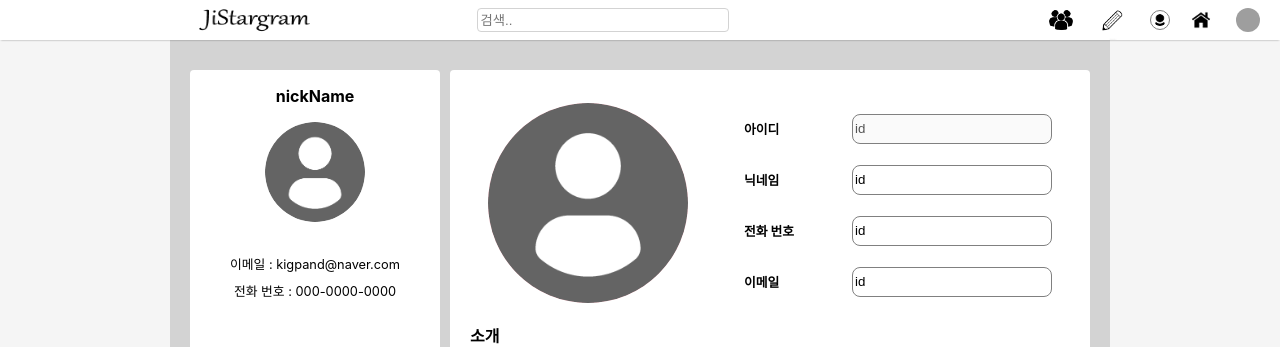
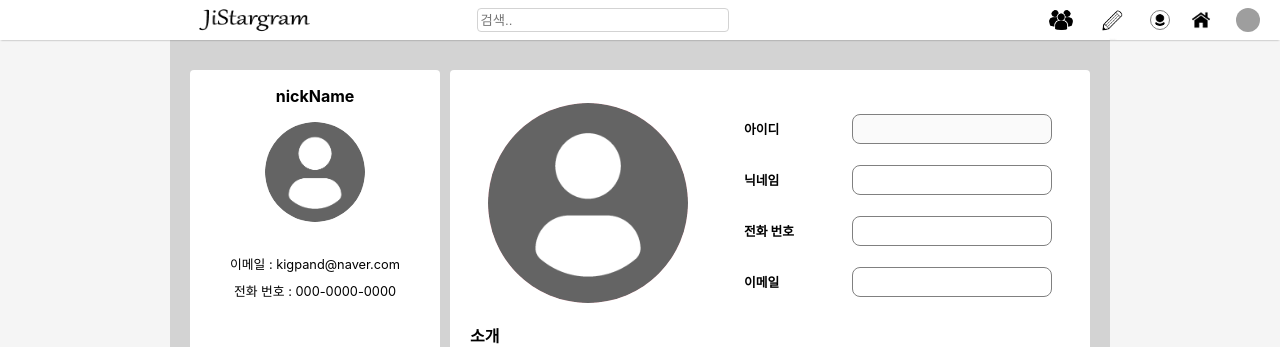
Before and after one commit to kigpand/clonestargram, a Next.js app: page /profile in a window 1280 px wide. Shown: the top 347 px of the page. Built offline with nearby package versions, Linux system fonts and the light colour scheme; grey boxes are pictures that could not be loaded.

Commit message:
profile input data처리

```diff
--- a/components/profile/body/ProfileBody.tsx
+++ b/components/profile/body/ProfileBody.tsx
@@ -1,4 +1,4 @@
-import { useRef } from "react";
+import { useEffect, useRef, useState } from "react";
 import ProfileInput from "../input/ProfileInput";
 import styles from "./ProfileBody.module.scss";
 
@@ -6,6 +6,22 @@ const inputItem = ["ID", "NICK", "PHONE", "EMAIL"];
 
 const ProfileBody = () => {
   const imgRef = useRef<HTMLInputElement>(null);
+  const [profile, setProfile] = useState<any>({
+    ID: "",
+    NICK: "",
+    PHONE: "",
+    EMAIL: "",
+  });
+
+  const onProfileChange = (title: string, input: string) => {
+    const data = { ...profile };
+    data[title] = input;
+    setProfile(data);
+  };
+
+  useEffect(() => {
+    console.log(profile);
+  }, [profile]);
 
   return (
     <div className={styles.profileBody}>
@@ -20,7 +36,13 @@ const ProfileBody = () => {
         </div>
         <div className={styles.texts}>
           {inputItem.map((item: string, i: number) => {
-            return <ProfileInput type={item} key={i} />;
+            return (
+              <ProfileInput
+                type={item}
+                onProfileChange={onProfileChange}
+                key={i}
+              />
+            );
           })}
         </div>
       </div>
--- a/components/profile/input/ProfileInput.tsx
+++ b/components/profile/input/ProfileInput.tsx
@@ -1,7 +1,10 @@
+import { useEffect } from "react";
+import { useInput } from "../../../hooks/useInput";
 import styles from "./ProfileInput.module.scss";
 
 interface IProfileInput {
   type: string;
+  onProfileChange: Function;
 }
 
 const typeItem: any = {
@@ -11,16 +14,22 @@ const typeItem: any = {
   EMAIL: "이메일",
 };
 
-const ProfileInput = ({ type }: IProfileInput) => {
+const ProfileInput = ({ type, onProfileChange }: IProfileInput) => {
+  const input = useInput("");
+
+  useEffect(() => {
+    onProfileChange(type, input.value);
+  }, [input.value]);
+
   return (
     <div className={styles.inputContainer}>
       <label className={styles.label}>{typeItem[type]}</label>
       <input
         type="text"
         className={styles.input}
-        value="id"
-        defaultValue="나중에"
         disabled={type === "ID" ? true : false}
+        value={input.value || ""}
+        onChange={input.onChange}
       ></input>
     </div>
   );
--- a/layout/header/headerItem/HeaderItem.tsx
+++ b/layout/header/headerItem/HeaderItem.tsx
@@ -1,10 +1,15 @@
+import { useRouter } from "next/router";
 import React from "react";
 import styles from "./headerItems.module.scss";
 
 const HeaderItems = () => {
+  const router = useRouter();
+
   const homeBtn = () => {};
 
-  const profileBtn = () => {};
+  const profileBtn = () => {
+    router.push("/profile");
+  };
 
   const followBtn = () => {};
 
```
